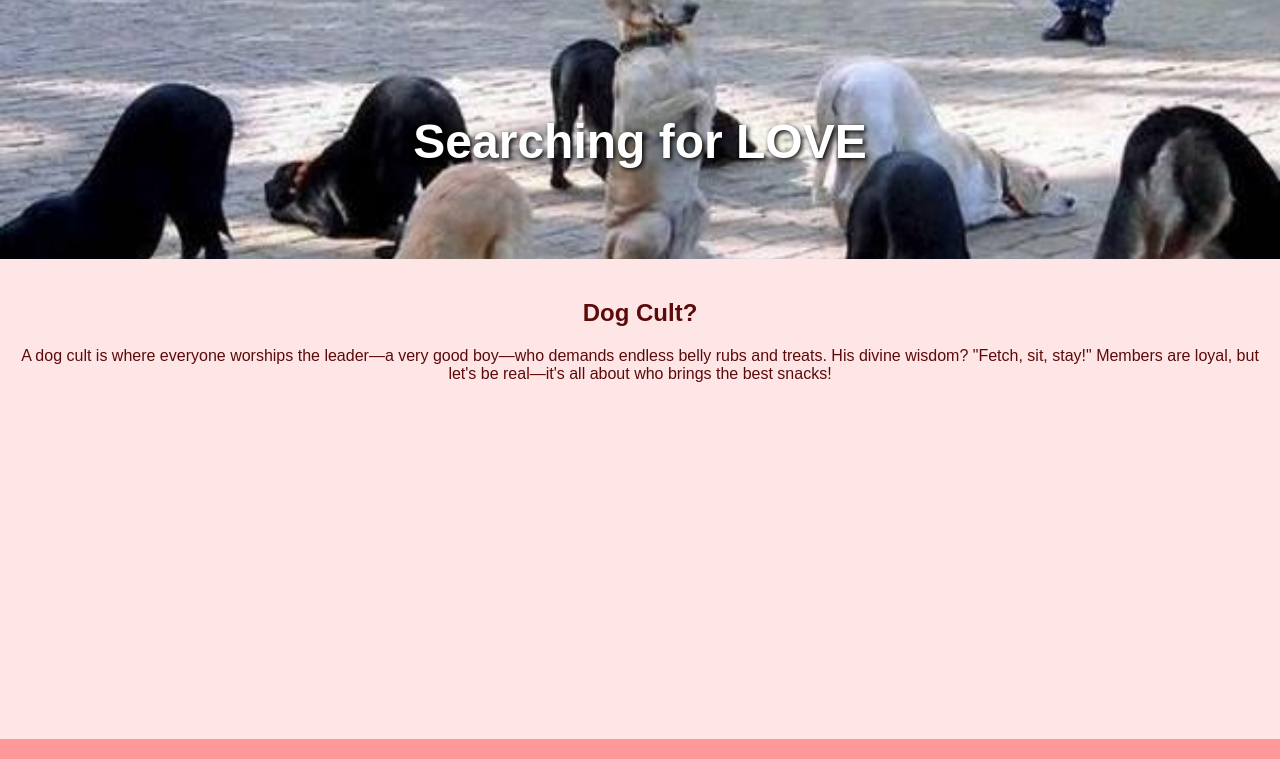
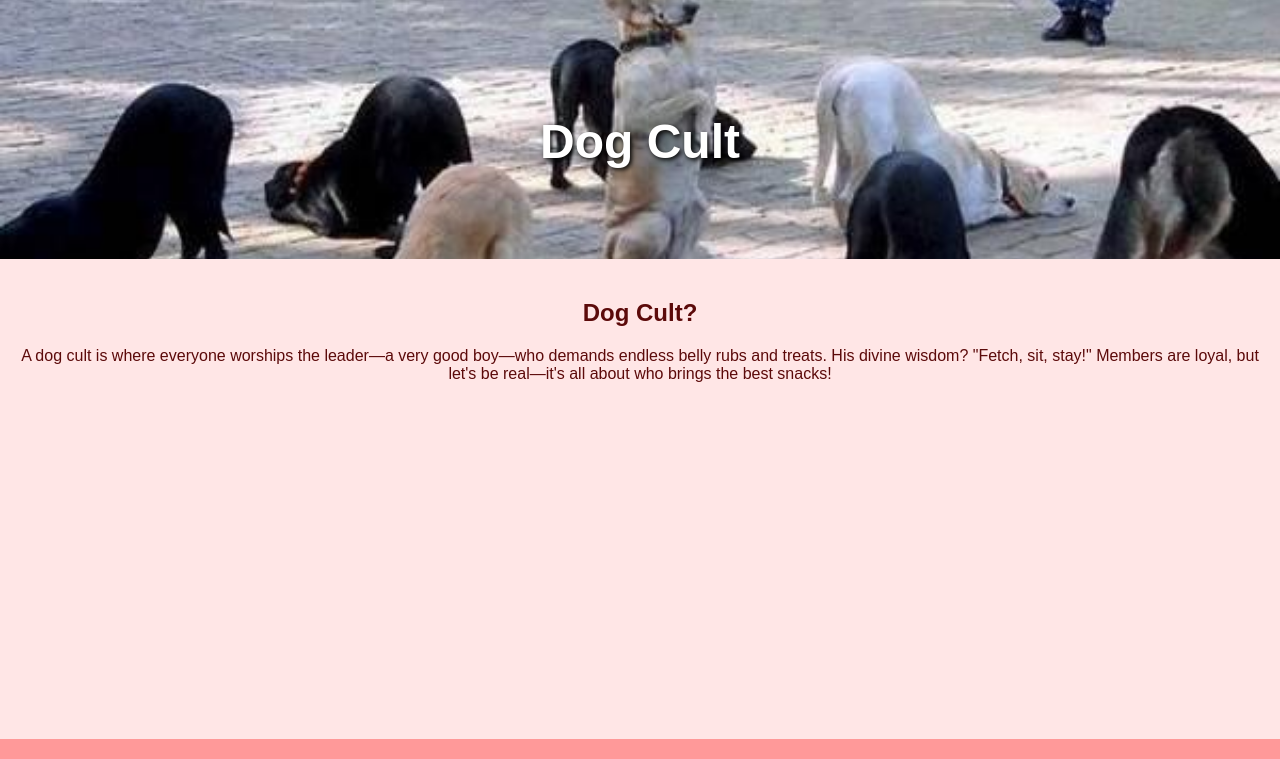
Before and after one commit to Alleyhustler/tiggy, a plain HTML site: page index.html in a window 1280 px wide. Shown: the part 41-800 px from the top of the page. Drawn offline with Linux system fonts and the light colour scheme.

Commit message:
Update index.html

```diff
--- a/index.html
+++ b/index.html
@@ -14,7 +14,7 @@
             <a href="https://x.com/DCULT_sol" target="_blank" class="icon-link"><i class="fab fa-twitter"></i></a>
             <a href="https://t.me/+uKB7HQk1nbQwZTA0" target="_blank" class="icon-link"><i class="fab fa-telegram-plane"></i></a>
         </div>
-        <h1>Searching for LOVE</h1>
+        <h1>Dog Cult</h1>
     </header>
     <main>
         <section>
```
